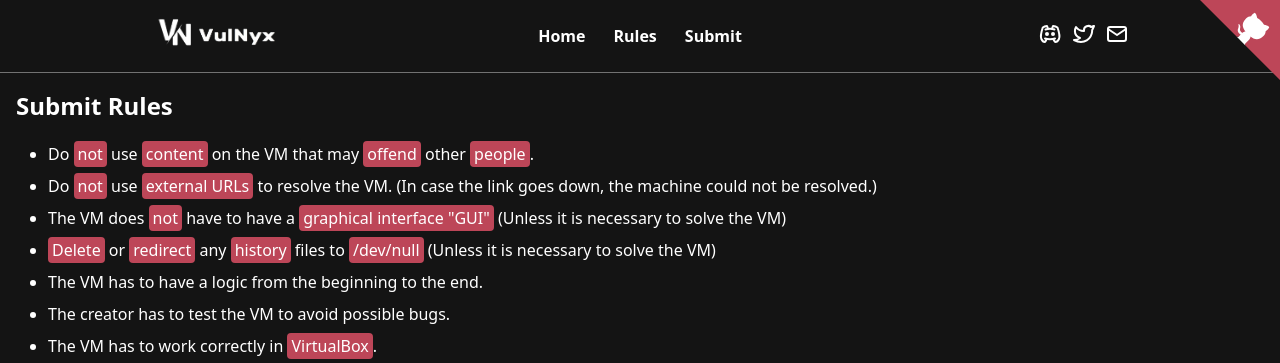
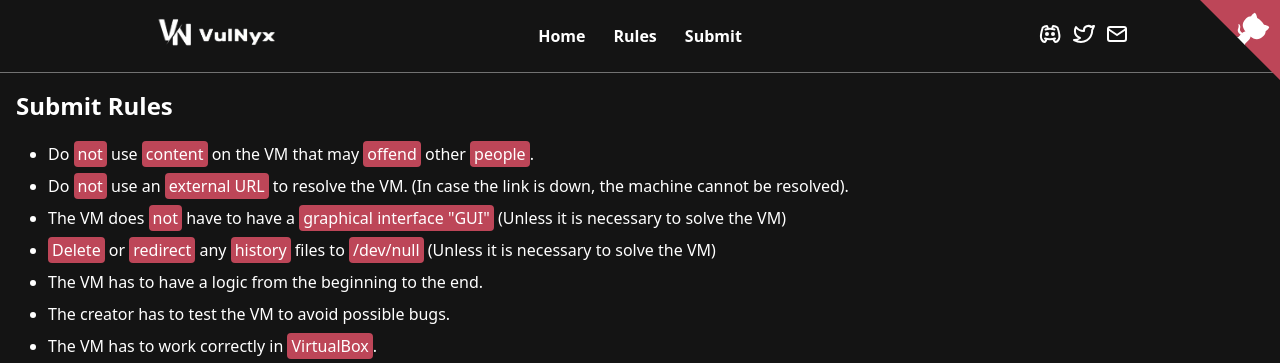
Before and after one commit to VulNyx/vulnyx, a Jekyll site: the page built from rules.md, in a window 1280 px wide. Shown: the top 363 px of the page. Built offline with Jekyll 4.4.1, drawn with Linux system fonts in a browser that asks for light colours.

Commit message:
Update rules.md

```diff
--- a/rules.md
+++ b/rules.md
@@ -6,7 +6,7 @@ title: Rules
 ## Submit Rules
 
 - Do `not` use `content` on the VM that may `offend` other `people`.
-- Do `not` use `external URLs` to resolve the VM. (In case the link goes down, the machine could not be resolved.)
+- Do `not` use an `external URL` to resolve the VM. (In case the link is down, the machine cannot be resolved).
 - The VM does `not` have to have a `graphical interface "GUI"` (Unless it is necessary to solve the VM)
 - `Delete` or `redirect` any `history` files to `/dev/null` (Unless it is necessary to solve the VM)
 - The VM has to have a logic from the beginning to the end.
```
